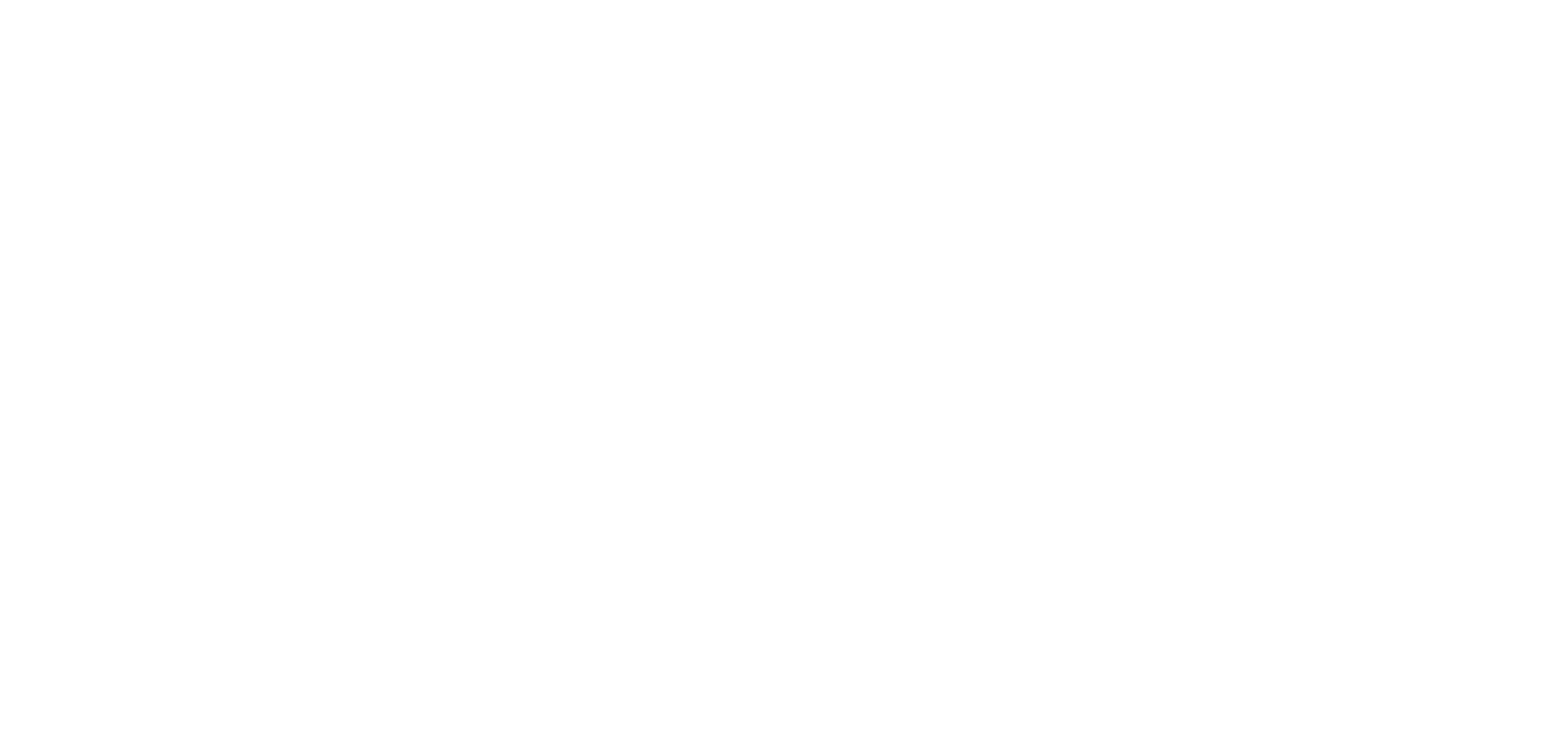
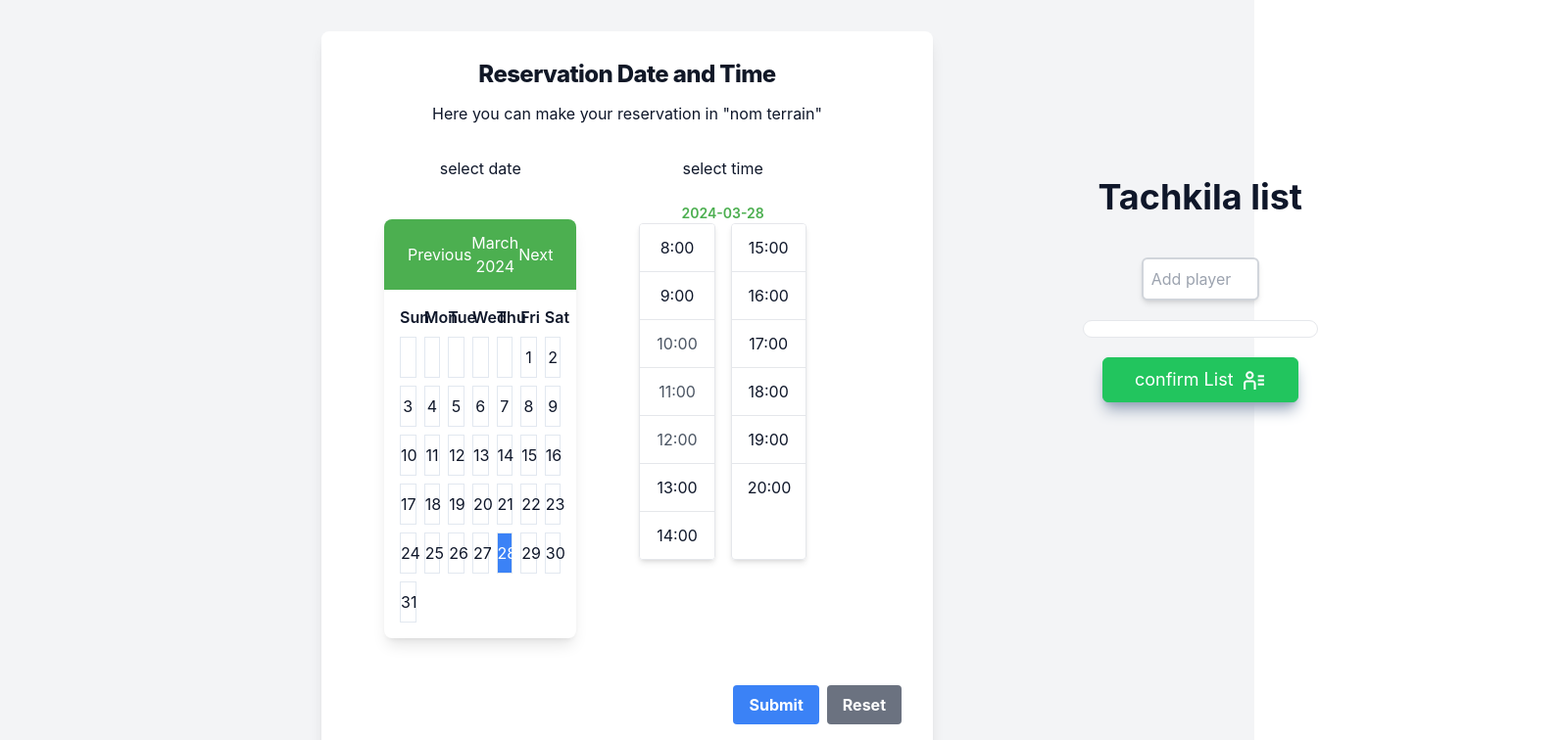
Before and after one commit to Zouaoui-Montassar/Takwirti, a React (Create React App) app in the folder frontend/: page /Reservation/add/1/1 in a window 1280 px wide. Before the commit this address had no page. Shown: the top 756 px of the page at 98% size, 1595 px wide, since content can reach past the window. Built offline with nearby package versions, Linux system fonts and the light colour scheme.

Commit message:
resolving calendar problems

```diff
--- a/frontend/src/App.js
+++ b/frontend/src/App.js
@@ -60,7 +60,7 @@ function App() {
           <Route path="/profile" element={<Profile/>} />
           <Route path="/profile/modifier" element={<ProfileModif/>} />
 
-          <Route path="/Reservation/add" element={<ReservationAdd/>} />
+          <Route path="/Reservation/add/:idUser/:idTer" element={<ReservationAdd/>} />
           <Route path="/list" element={<List/>} />
           <Route path="/reservation/list" element={<ReservationList/>} />
           <Route path="/reservation/edit" element={<ReservationEdit/>} />
--- a/frontend/src/components/Detail.jsx
+++ b/frontend/src/components/Detail.jsx
@@ -79,7 +79,7 @@ const Detail = () => {
                     <div className='mt-3'>
                         <Stars />
                     </div>
-                    <Link to={`/reservation/add`} className='border border-green-400 bg-green-400 w-full md:w-1/6 p-2 rounded-md mt-3 flex items-center justify-center text-white'>
+                    <Link to={`/reservation/add/6602626e608a35e2bf409f56/${terrainInfo._id}`} className='border border-green-400 bg-green-400 w-full md:w-1/6 p-2 rounded-md mt-3 flex items-center justify-center text-white'>
                         <p className='text-bold text-xl mr-1'>Réserver</p>
                         <Calendar className='w-6 h-6' />
                     </Link>
--- a/frontend/src/components/ReservationAdd.jsx
+++ b/frontend/src/components/ReservationAdd.jsx
@@ -2,14 +2,28 @@ import React, { useState } from 'react';
 import Calendar from './Calendar';
 import List from './List';
 import Tachkila from './Tachkila';
+import axios from 'axios';
+import { useParams } from 'react-router-dom';
 export const ReservationAdd = () => {
     const [selectedDate, setSelectedDate] = useState();
+    const params = useParams();
+    const idUser = params.idUser;
+    const idTerrain = params.idTer;
     const reservedHours = () => {
         return [10,11,12];
     }
     const handleDateSelect = async(date) => {
         setSelectedDate(date);
     };
+    const handleOnSubmit = async (e) => {
+        e.preventDefault();
+        try {
+            const response = await axios.post(`http://localhost:4000/res/reservation/add/${idUser}/${idTerrain}`);
+            console.log(response.data); // Assuming you want to log the response
+        } catch (error) {
+            console.error('Failed to add reservation:', error);
+        }
+    }
 
     return (
         <div className="flex flex-col items-center justify-center min-h-screen bg-gray-100 px-4 py-8">
@@ -17,6 +31,7 @@ export const ReservationAdd = () => {
                 <div className="bg-white shadow-lg p-8 rounded-lg">
                     <h1 className="mb-4 text-2xl font-extrabold leading-none tracking-tight text-gray-900">Reservation Date and Time</h1>
                     <p>Here you can make your reservation in "nom terrain"</p>
+                    <form onSubmit={handleOnSubmit}>
                         <div className='flex flex-col items-center justify-center md:flex-row md:items-start md:justify-between pt-8'>
                             <div className="w-full mb-4 md:mb-0"> {/* Full width on small screens, stack vertically */}
                                 <p className='mb-2'>select date</p>
@@ -30,14 +45,14 @@ export const ReservationAdd = () => {
                             <Tachkila/>
                         </div>
                         <div className="flex flex-col md:flex-row md:justify-end mt-4"> {/* Stack vertically on small screens, align to end on medium screens and above */}
-                        <button className="bg-blue-500 hover:bg-blue-700 text-white font-bold py-2 px-4 mb-2 md:mb-0 md:mr-2 rounded"> {/* Margin on bottom on small screens, margin on right on medium screens and above */}
+                            <button className="bg-blue-500 hover:bg-blue-700 text-white font-bold py-2 px-4 mb-2 md:mb-0 md:mr-2 rounded" type='submit'> {/* Margin on bottom on small screens, margin on right on medium screens and above */}
                                 Submit
                             </button>
-                        <button className="bg-gray-500 hover:bg-gray-700 text-white font-bold py-2 px-4 rounded">
+                            <button className="bg-gray-500 hover:bg-gray-700 text-white font-bold py-2 px-4 rounded" type='reset'>
                                 Reset
                             </button>
-
                         </div>
+                    </form>
                 </div>
             </div>
         </div>
--- a/frontend/src/components/calendar.jsx
+++ b/frontend/src/components/calendar.jsx
@@ -1,6 +1,6 @@
 import React, { useState, useRef } from 'react';
 import List from './List';
-import { useLocation } from 'react-router-dom';
+import { useLocation,useParams } from 'react-router-dom';
 
 const monthNames = ['January', 'February', 'March', 'April', 'May', 'June', 'July', 'August', 'September', 'October', 'November', 'December'];
 
@@ -9,9 +9,12 @@ const Calendar = ({ onDateSelect }) => {
   const [currentMonth, setCurrentMonth] = useState(new Date().getMonth());
   const [selectedDate, setSelectedDate] = useState(new Date()); // Define setSelectedDate here
   const modalDateRef = useRef(null);
+  const params= useParams();
+  const idUser = params.idUser ;
+  const idTer = params.idTer;
   const location = useLocation(); // Get current location using useLocation hook
-  const isReservationPage = location.pathname === '/reservation/add'; // Assuming reservation page route is '/reservation'
-
+  const isReservationPage = location.pathname === `/reservation/add/${idUser}/${idTer}`; // Assuming reservation page route is '/reservation'
+  console.log(isReservationPage); //
 
   const generateCalendar = () => {
     const daysOfWeek = ['Sun', 'Mon', 'Tue', 'Wed', 'Thu', 'Fri', 'Sat'];
@@ -93,7 +96,11 @@ const Calendar = ({ onDateSelect }) => {
 
   const handleDaySelect = (selectedDate) => {
     setSelectedDate(selectedDate); // Update selectedDate state with the selected date
-    // You can perform any additional actions here, such as showing a modal or updating UI based on the selected date
+    console.log(selectedDate); // Log the selected date
+    console.log(selectedDate.getHours() + ":" + selectedDate.getMinutes()); // Log the time
+    if (!isReservationPage) {
+      showModal(selectedDate.toDateString());
+    }
   };
   return (
     <div className="flex justify-center ">
@@ -105,7 +112,7 @@ const Calendar = ({ onDateSelect }) => {
             <button onClick={handleNextMonth} className="text-white">Next</button>
           </div>
           {generateCalendar()}
-
+          {!isReservationPage && (
           <div id="myModal" className="modal hidden fixed inset-0 flex items-center justify-center z-50">
             <div className="modal-overlay absolute inset-0 bg-black opacity-50"></div>
             <div className="modal-container bg-white w-11/12 md:max-w-md mx-auto rounded shadow-lg z-50 overflow-y-auto">
@@ -115,10 +122,11 @@ const Calendar = ({ onDateSelect }) => {
                   <p className="text-2xl font-bold" ref={modalDateRef}></p>
                   <button onClick={hideModal} className="modal-close px-3 py-1 rounded-full bg-gray-200 hover:bg-gray-300 focus:outline-none focus:ring">✕</button>
                 </div>
-                <List date= {selectedDate}  />
+                <List date={selectedDate} isReservationPage={isReservationPage} />
               </div>
             </div>
           </div>
+           )}
         </div>
       </div>
     </div>
--- a/frontend/src/components/list.jsx
+++ b/frontend/src/components/list.jsx
@@ -1,7 +1,7 @@
 /* eslint-disable no-undef */
 import React, { useState } from 'react';
 
-const List = ({ date , reservedHours}) => {
+const List = ({ date , reservedHours ,isReservationPage }) => {
 
   // Generate hours from 8 am to 8 pm
   const hours = [];
@@ -52,7 +52,8 @@ const List = ({ date , reservedHours}) => {
                     : (reservedHours || []).includes(hour)
                     ? 'bg-gray-300 text-gray-600 cursor-not-allowed'
                     : ''
-    } border-b last:border-none border-gray-200 transition-all duration-300 ease-in-out`}
+                } border-b last:border-none border-gray-200 transition-all duration-300 ease-in-out
+                cursor-pointer ${isReservationPage && selectedHour === time ? 'bg-green-500 text-white' : ''}`}
                 disabled={(reservedHours || []).includes(hour)}
               >
                 {hour}:00
@@ -67,7 +68,8 @@ const List = ({ date , reservedHours}) => {
               onClick={() => handleHourClick(hour)}
               className={`w-full px-4 py-3 bg-white ${
               selectedHour === hour ? 'bg-sky-100 text-sky-900' : (reservedHours || []).includes(hour) ? 'bg-gray-300 text-gray-600 cursor-not-allowed' : ''
-              } border-b last:border-none border-gray-200 transition-all duration-300 ease-in-out`}
+              } border-b last:border-none border-gray-200 transition-all duration-300 ease-in-out
+              cursor-pointer ${isReservationPage && selectedHour === time ? 'bg-green-500 text-white' : ''}`}
               disabled={(reservedHours || []).includes(hour)}
             >
               {hour}:00
```
Also changed, not shown: 2 other files (tests, documents, lock files or other folders). Lines whose indentation alone changed are shown as unchanged.
